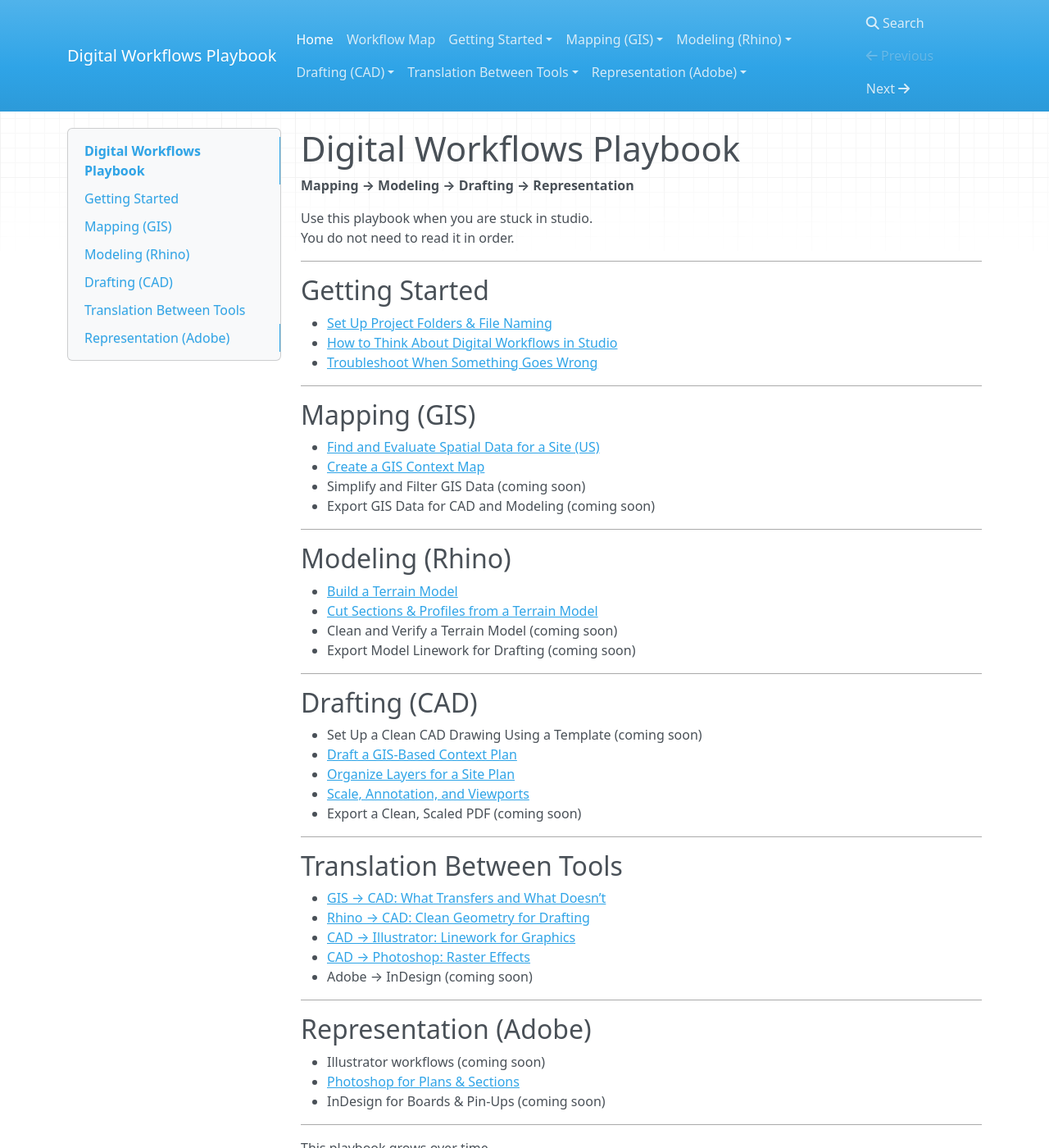
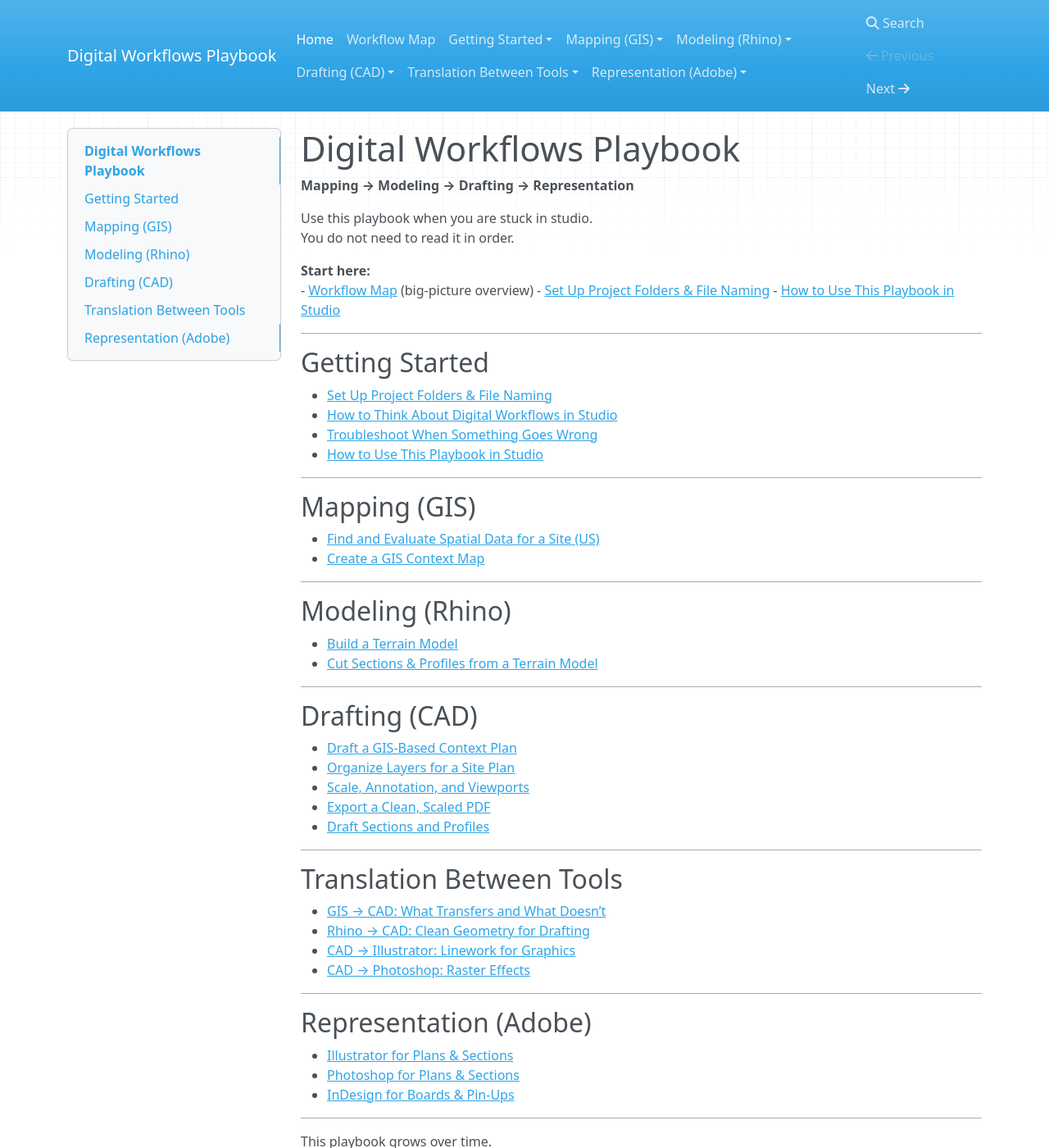
Before and after one commit to machineLandscape/digital-workflows-playbook, an MkDocs documentation site: the page built from docs/index.md, in a window 1280 px wide and 1400 px high. Shown: the whole window at 82% size. Built offline with MkDocs 1.6.1, drawn with Linux system fonts in a browser that asks for light colours; nearby versions of some CDN libraries.

Commit message:
Add files via upload

```diff
--- a/docs/index.md
+++ b/docs/index.md
@@ -5,37 +5,39 @@
 Use this playbook when you are stuck in studio.
 You do not need to read it in order.
 
+**Start here:**
+- [Workflow Map](workflow_map.md) (big-picture overview)
+- [Set Up Project Folders & File Naming](00_getting_started/guide_00_01_folders.md)
+- [How to Use This Playbook in Studio](00_getting_started/guide_00_04_use_playbook.md)
+
 ---
 
 ## Getting Started
 - [Set Up Project Folders & File Naming](00_getting_started/guide_00_01_folders.md)
 - [How to Think About Digital Workflows in Studio](00_getting_started/guide_00_02_workflows.md)
 - [Troubleshoot When Something Goes Wrong](00_getting_started/guide_00_03_troubleshoot.md)
+- [How to Use This Playbook in Studio](00_getting_started/guide_00_04_use_playbook.md)
 
 ---
 
 ## Mapping (GIS)
 - [Find and Evaluate Spatial Data for a Site (US)](01_mapping/guide_gis_01_find_data.md)
 - [Create a GIS Context Map](01_mapping/guide_gis_02_context_map.md)
-- Simplify and Filter GIS Data (coming soon)
-- Export GIS Data for CAD and Modeling (coming soon)
 
 ---
 
 ## Modeling (Rhino)
 - [Build a Terrain Model](02_modeling/guide_rhino_01_terrain_model.md)
 - [Cut Sections & Profiles from a Terrain Model](02_modeling/guide_rhino_02_sections_profiles.md)
-- Clean and Verify a Terrain Model (coming soon)
-- Export Model Linework for Drafting (coming soon)
 
 ---
 
 ## Drafting (CAD)
-- Set Up a Clean CAD Drawing Using a Template (coming soon)
 - [Draft a GIS-Based Context Plan](03_drafting/guide_cad_02_gis_context_plan.md)
 - [Organize Layers for a Site Plan](03_drafting/guide_cad_03_layers_site_plan.md)
 - [Scale, Annotation, and Viewports](03_drafting/guide_cad_04_scale_annotation_viewports.md)
-- Export a Clean, Scaled PDF (coming soon)
+- [Export a Clean, Scaled PDF](03_drafting/guide_cad_05_export_pdf.md)
+- [Draft Sections and Profiles](03_drafting/guide_cad_06_draft_sections_profiles.md)
 
 ---
 
@@ -44,14 +46,13 @@ You do not need to read it in order.
 - [Rhino → CAD: Clean Geometry for Drafting](05_translation/guide_xlate_02_rhino_to_cad.md)
 - [CAD → Illustrator: Linework for Graphics](05_translation/guide_xlate_03_cad_to_illustrator.md)
 - [CAD → Photoshop: Raster Effects](05_translation/guide_xlate_04_cad_to_photoshop.md)
-- Adobe → InDesign (coming soon)
 
 ---
 
 ## Representation (Adobe)
-- Illustrator workflows (coming soon)
+- [Illustrator for Plans & Sections](04_representation/guide_adobe_02_illustrator_plans_sections.md)
 - [Photoshop for Plans & Sections](04_representation/guide_adobe_01_photoshop_plans_sections.md)
-- InDesign for Boards & Pin-Ups (coming soon)
+- [InDesign for Boards & Pin-Ups](04_representation/guide_ind_01_indesign_boards.md)
 
 ---
 
```
